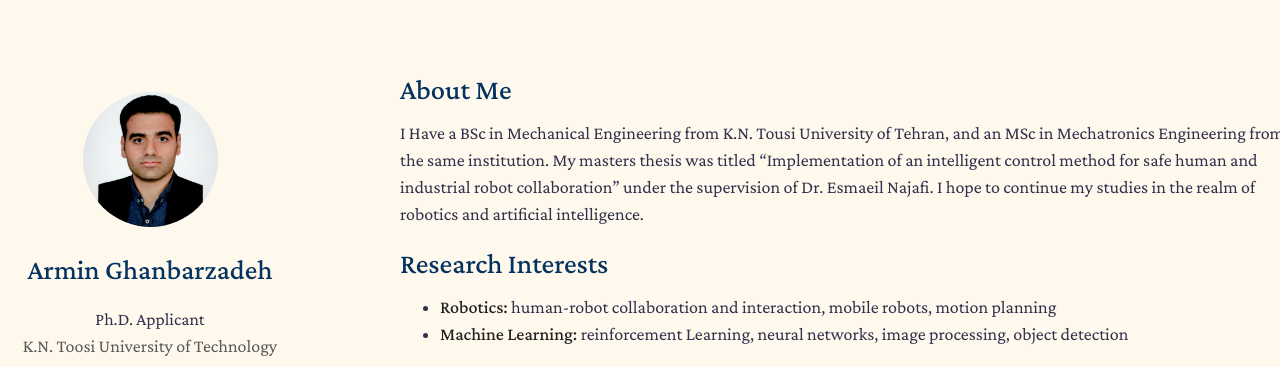
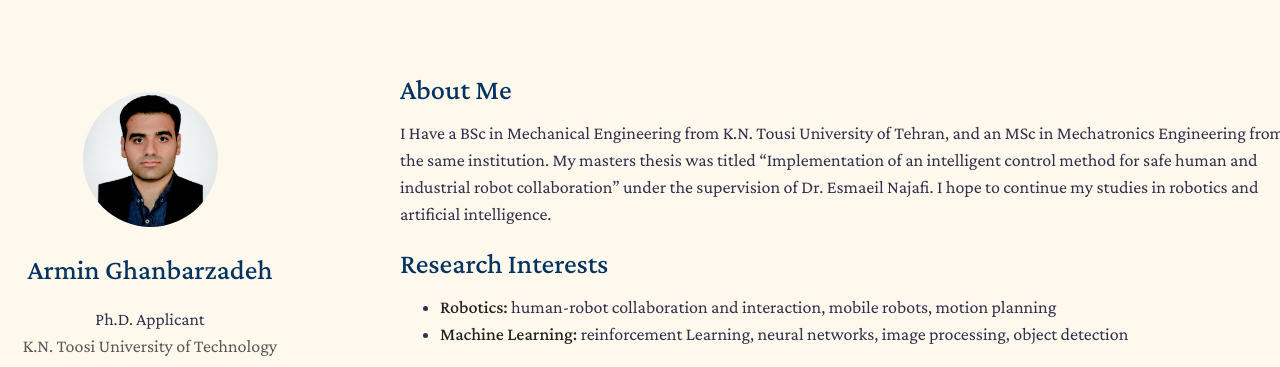
Before and after one commit to ghanbarzadeh/ghanbarzadeh.github.io, a Jekyll site: the page built from index.md, in a window 1280 px wide and 900 px high. Shown: the top 367 px of the window. Built offline with Jekyll 4.4.1, drawn with Linux system fonts in a browser that asks for light colours; nearby versions of some CDN libraries; a style sheet for code colours, icons or effects is not loaded; our own code applies the rules of GitHub Pages for plain Markdown files.

Commit message:
Update index.md

```diff
--- a/index.md
+++ b/index.md
@@ -4,7 +4,7 @@ layout: homepage
 
 ## About Me
 
-I Have a BSc in Mechanical Engineering from K.N. Tousi University of Tehran, and an MSc in Mechatronics Engineering from the same institution. My masters thesis was titled "Implementation of an intelligent control method for safe human and industrial robot collaboration" under the supervision of Dr. Esmaeil Najafi.  I hope to continue my studies in the realm of robotics and artificial intelligence.
+I Have a BSc in Mechanical Engineering from K.N. Tousi University of Tehran, and an MSc in Mechatronics Engineering from the same institution. My masters thesis was titled "Implementation of an intelligent control method for safe human and industrial robot collaboration" under the supervision of Dr. Esmaeil Najafi.  I hope to continue my studies in robotics and artificial intelligence.
 
 ## Research Interests
 
```
